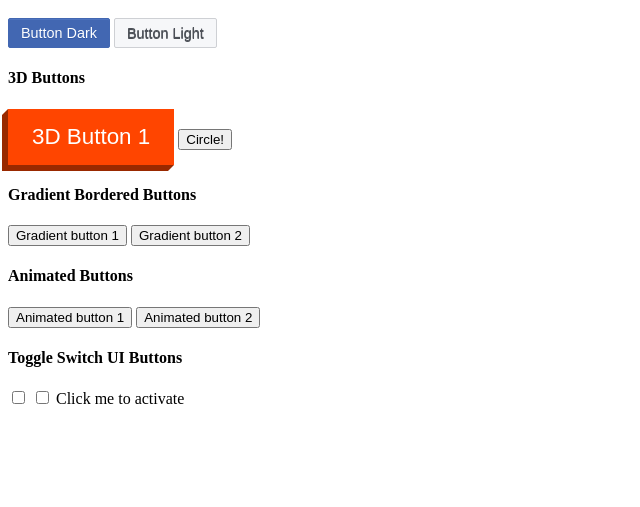
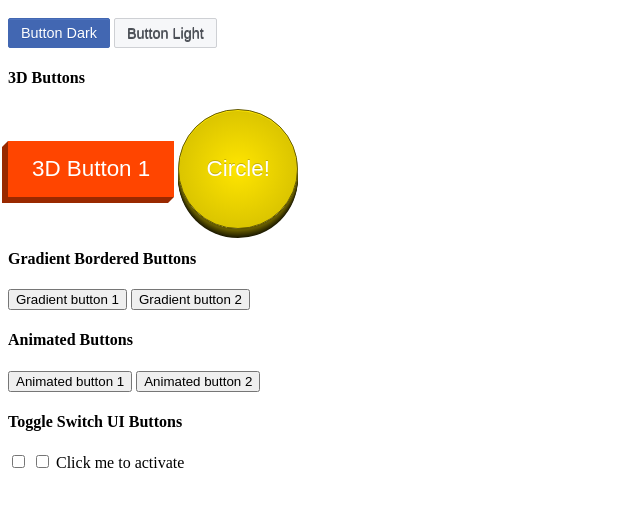
Before and after one commit to ForeroDaniel/CSS-01-Fancy-Buttons, a plain HTML site: page index.html in a window 1280 px wide. Shown: the part 101-608 px from the top of the page, without its empty margins (0-640 px from the left). Drawn offline with Linux system fonts and the light colour scheme; a web font is replaced by a local one.

Commit message:
styling circular 3D button

```diff
--- a/sandbox.css
+++ b/sandbox.css
@@ -103,3 +103,61 @@
     border-bottom-width: 0;
     bottom: -3px;
    }
+
+/* circle*/
+.btn-3d-2 {
+    position: relative;
+
+    background: #ecd300; /* For browsers that do not support gradients */
+    background: -webkit-radial-gradient(hsl(54, 100%, 50%), hsl(54, 100%, 40%)); /* Safari 5.1 to 6.0 */
+    background: -o-radial-gradient(hsl(54, 100%, 50%), hsl(54, 100%, 40%)); /* For Opera 11.6 to 12.0 */
+    background: -moz-radial-gradient(hsl(54, 100%, 50%), hsl(54, 100%, 40%)); /* For Firefox 3.6 to 15 */
+    background: radial-gradient(hsl(54, 100%, 50%), hsl(54, 100%, 40%)); /* Standard syntax */
+
+    font-size: 1.4rem;
+    text-shadow: 0 -1px 0 #c3af07;
+    color: white;
+    border: solid 1px hsl(54, 100%, 20%);
+    border-radius: 100%;
+    height: 120px;
+    width: 120px;
+    z-index: 4;
+
+    outline: none;
+
+    box-shadow: inset 0 1px 0 hsl(54, 100%, 50%),
+                0 2px 0 hsl(54, 100%, 20%),
+                0 3px 0 hsl(54, 100%, 18%),
+                0 4px 0 hsl(54, 100%, 16%),
+                0 5px 0 hsl(54, 100%, 14%),
+                0 6px 0 hsl(54, 100%, 12%),
+                0 7px 0 hsl(54, 100%, 10%),
+                0 8px 0 hsl(54, 100%, 8%),
+                0 9px 0 hsl(54, 100%, 6%);
+  }
+
+.btn-3d-2:hover {
+      background: #ecd300; /* For browsers that do not support gradients */
+      background: -webkit-radial-gradient(hsl(54, 100%, 45%), hsl(54, 100%, 35%)); /* Safari 5.1 to 6.0 */
+      background: -o-radial-gradient(hsl(54, 100%, 45%), hsl(54, 100%, 35%)); /* For Opera 11.6 to 12.0 */
+      background: -moz-radial-gradient(hsl(54, 100%, 45%), hsl(54, 100%, 35%)); /* For Firefox 3.6 to 15 */
+      background: radial-gradient(hsl(54, 100%, 45%), hsl(54, 100%, 35%)); /* Standard syntax */
+    }
+
+.btn-3d-2:active {
+      background: #ecd300; /* For browsers that do not support gradients */
+      background: -webkit-radial-gradient(hsl(54, 100%, 43%), hsl(54, 100%, 33%)); /* Safari 5.1 to 6.0 */
+      background: -o-radial-gradient(hsl(54, 100%, 43%), hsl(54, 100%, 33%)); /* For Opera 11.6 to 12.0 */
+      background: -moz-radial-gradient(hsl(54, 100%, 43%), hsl(54, 100%, 33%)); /* For Firefox 3.6 to 15 */
+      background: radial-gradient(hsl(54, 100%, 43%), hsl(54, 100%, 33%)); /* Standard syntax */
+
+      top: 2px;
+
+      box-shadow: inset 0 1px 0 hsl(54, 100%, 50%),
+                  0 2px 0 hsl(54, 100%, 20%),
+                  0 3px 0 hsl(54, 100%, 18%),
+                  0 4px 0 hsl(54, 100%, 16%),
+                  0 5px 0 hsl(54, 100%, 14%),
+                  0 6px 0 hsl(54, 100%, 12%),
+                  0 7px 0 hsl(54, 100%, 10%);
+    }
```
